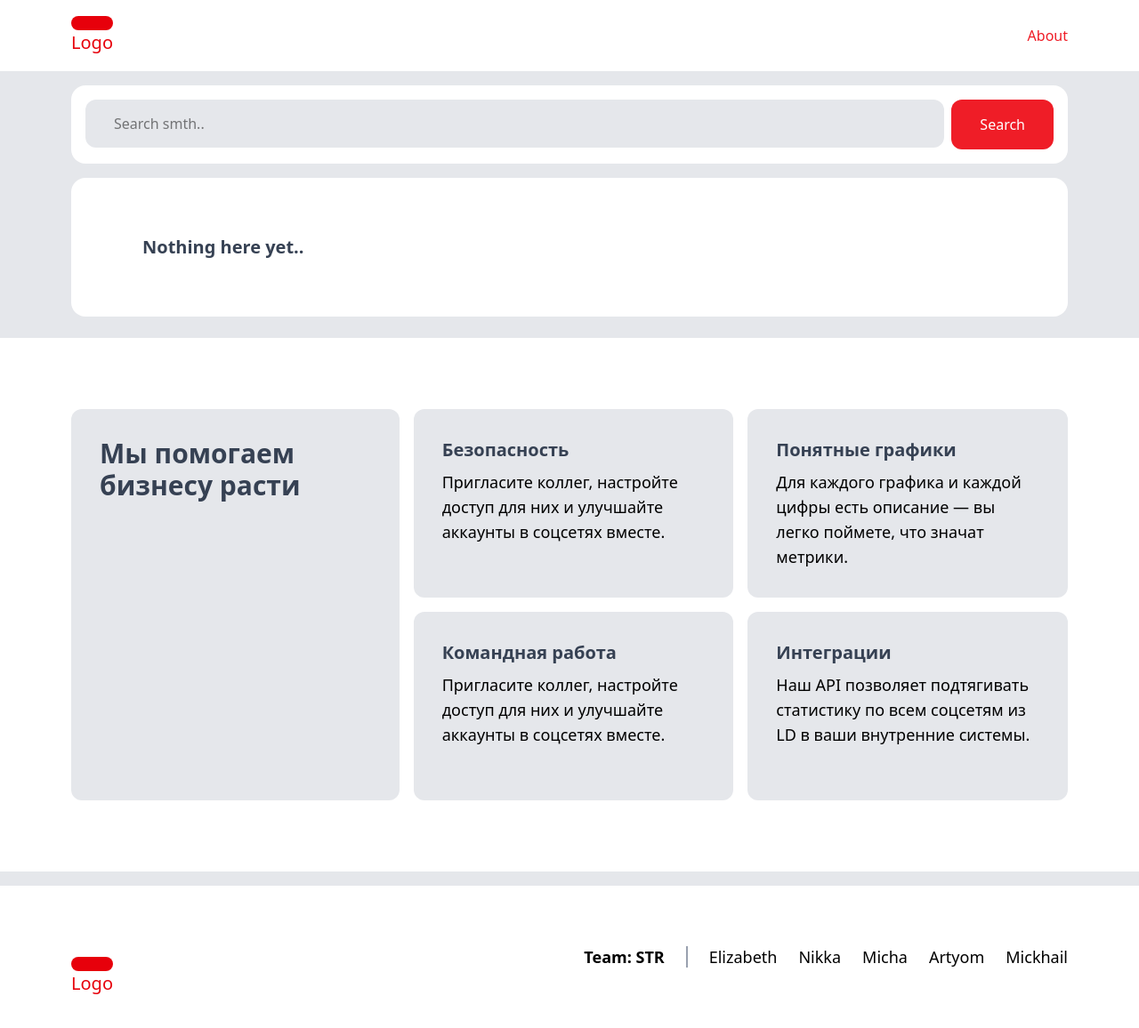
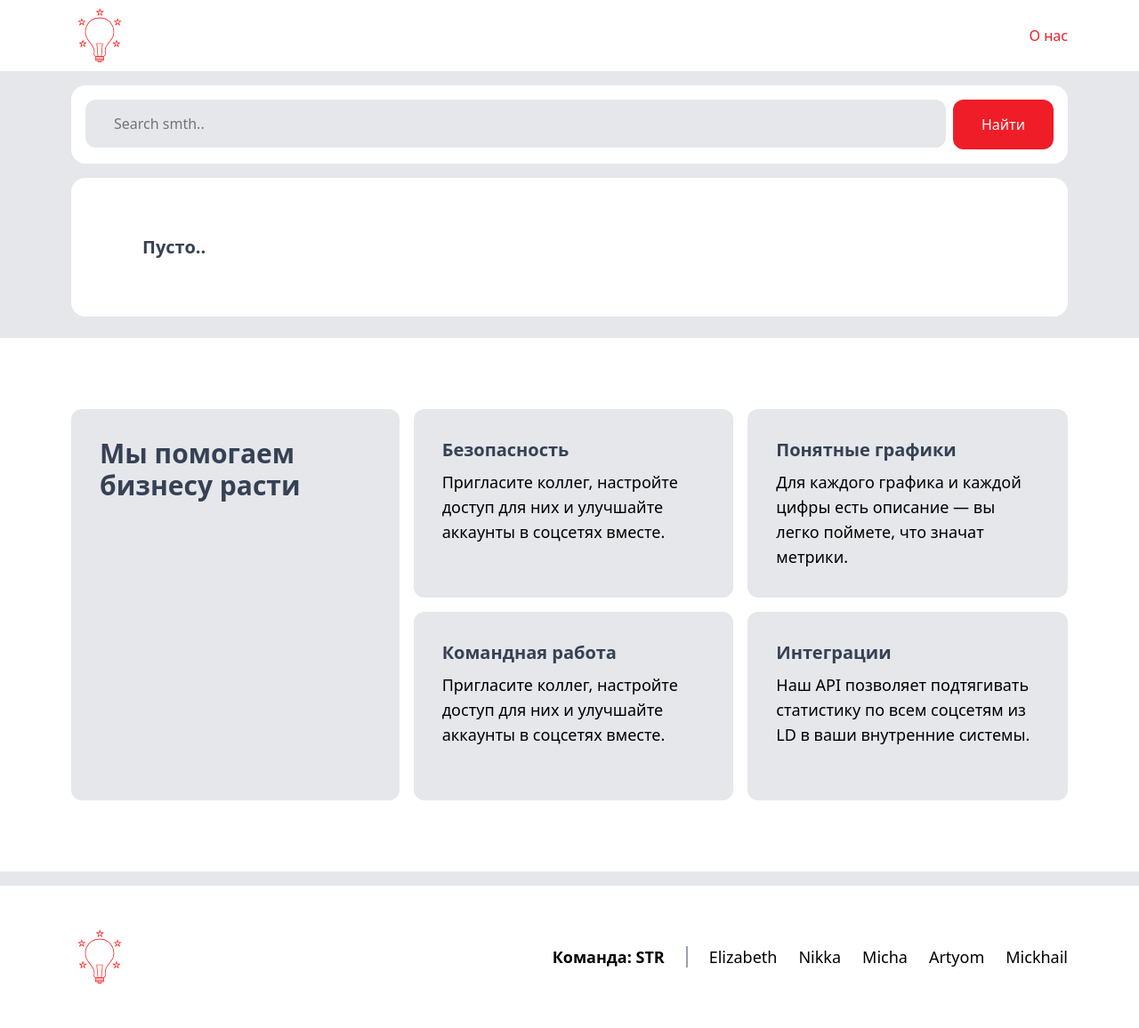
Before and after one commit to www-str/www-str-frontend, a React (Vite) app: page / in a window 1280 px wide. Shown: the whole page at 89% size. Built offline with nearby package versions, Linux system fonts and the light colour scheme.

Commit message:
feat: form added

```diff
--- a/index.html
+++ b/index.html
@@ -3,7 +3,8 @@
   <head>
     <meta charset="UTF-8" />
     <meta name="viewport" content="width=device-width, initial-scale=1.0" />
-    <title>HAKATON RECOMENDATION SYSTEM</title>
+    <link rel="shortcut icon" href="logo.svg" type="image/x-icon">
+    <title>STR Рекомендует</title>
   </head>
   <body>
     <div id="root"></div>
--- a/src/App.tsx
+++ b/src/App.tsx
@@ -2,31 +2,74 @@ import { useRef, useState } from 'react';
 import WideContainer from './components/WideContainer';
 import NarrowContainer from './components/NarrowContainer';
 import AboutBlock from './components/AboutBlock';
-import Logo from './components/Logo';
+import Logo from './components/ui/Logo';
 import FormModal from './components/FormModal';
 import Button from './components/ui/Button';
 import axios from 'axios';
 
+export type questionDataType = {
+  id: number;
+  title: string;
+  text: string;
+  answers: string[];
+}
+
+const questionData: questionDataType[] = [
+  {
+    id: 1,
+    title: "Вопрос 1",
+    text: "Вам нравится сайт?",
+    answers: ["Да", "Нет"],
+  },
+  {
+    id: 2,
+    title: "Вопрос 2",
+    text: "Оцените качество выданных ответов",
+    answers: ["1", "2", "3", "4", "5"],
+  },
+  {
+    id: 3,
+    title: "Вопрос 3",
+    text: "Эта выдача была полезна?",
+    answers: ["Да", "Нет"],
+  },
+]
+
 function App() {
   const [search, setSearch] = useState("");
-  const [searchResult, setSearchResult] = useState<any>();
+  const [searchResult, setSearchResult] = useState([]);
 
-  const [modalOpen, setModalOpen] = useState(false);
+  const [modalOpen, setModalOpen] = useState({ first: true, open: false });
+  const [error, setError] = useState(false);
 
   const ref = useRef<HTMLDivElement>(null);
 
   const handlClick = async () => {
-    // setModalOpen(prev => !prev)
+
     if (search != '') {
       try {
+        setError(false);
         const url = `${import.meta.env.VITE_API_URL}?key=${import.meta.env.VITE_GOOGLE_API_KEY}&cx=${import.meta.env.VITE_SEARCH_KEY}&q=${search}+краснодар`;
         const data = await axios.get(url);
         setSearchResult(data.data.items);
-      } catch (err) {
+        setSearch('');
+        setModalOpen({ first: true, open: false });
+
+        if (modalOpen.first) {
+          setTimeout(() => {
+            setModalOpen({ first: false, open: true });
+          }, 3000)
+        }
+      } catch (err: any) {
+        setError(true);
         console.error(err);
       }
     }
-    setSearch('');
+    if (modalOpen.first) {
+      setTimeout(() => {
+        setModalOpen({ first: false, open: true });
+      }, 3000)
+    }
   }
 
   const handleChangeSearch = (e: React.ChangeEvent<HTMLInputElement>) => {
@@ -43,13 +86,13 @@ function App() {
 
   return (
     <div className="flex flex-col bg-gray-200">
-      {modalOpen && <FormModal />}
+      {modalOpen.open && <FormModal onClose={() => setModalOpen({ first: false, open: false })} data={questionData} />}
 
       <div className="flex flex-col gap-4">
-        <WideContainer classname='flex items-center gap-2 min-h-20'>
+        <WideContainer classname='flex items-center gap-2 max-h-20 py-6'>
           <>
             <Logo />
-            <a className="ml-auto mr-0 cursor-pointer text-[#ef1d27] font-medium" onClick={handleScroll}>About</a>
+            <a className="ml-auto mr-0 cursor-pointer text-[#ef1d27] font-medium" onClick={handleScroll}>О нас</a>
           </>
         </WideContainer>
 
@@ -61,12 +104,12 @@ function App() {
               type="text" value={search} onChange={handleChangeSearch}
               onKeyDown={(e) => { e.key === 'Enter' && handlClick() }}
             />
-            <Button onclick={handlClick}>Search</Button>
+            <Button onclick={handlClick}>Найти</Button>
           </>
         </NarrowContainer>
         <NarrowContainer classname='h-full mb-3'>
-          <ul className='flex flex-col px-20 py-16 gap-4'>
-            {searchResult ? searchResult.map((item: any, idx: number) => (
+          <ul className='flex flex-col px-5 lg:px-20 py-16 gap-4'>
+            {searchResult.length > 0 ? searchResult.map((item: any, idx: number) => (
               <li key={idx} title={item.snippet} className='cursor-pointer list-disc'>
                 <a href={item.link} target='_blank' className=' transition hover:underline hover:text-[#ef1d27]'>
                   {item.title}
@@ -74,8 +117,13 @@ function App() {
                 <p className='text-sm text-gray-500'>{item.snippet}</p>
               </li>
             )) : (
-              <div className="text-xl font-bold text-gray-700">Nothing here yet..</div>
+              <div className="text-xl font-bold text-gray-700">
+                {error ? (
+                  <span className='text-red-600'>Что-то пошло не так, попробуйте позже</span>
+                ) : "Пусто.."}
+              </div>
             )}
+
           </ul>
 
         </NarrowContainer>
@@ -94,11 +142,11 @@ function App() {
           </>
         </WideContainer>
 
-        <WideContainer classname='py-20 max-h-12 flex justify-between'>
+        <WideContainer classname='py-20 lg:max-h-12 flex flex-col lg:flex-row items-center gap-6 justify-between'>
           <>
             <Logo />
-            <div className="l-auto flex items-center gap-6">
-              <p className='text-lg font-bold'>Team: STR</p>
+            <div className="l-auto flex items-center justify-center lg:justify-start flex-wrap gap-6">
+              <p className='text-lg font-bold'>Команда: STR</p>
               <span className='h-6 w-0.5 bg-gray-400'></span>
               <p className='text-lg font-medium'>Elizabeth</p>
               <p className='text-lg font-medium'>Nikka</p>
--- a/src/components/FormModal.tsx
+++ b/src/components/FormModal.tsx
@@ -1,21 +1,41 @@
+import { useState } from 'react';
+import { questionDataType } from '../App';
 import Button from './ui/Button'
 
-const FormModal = () => {
+interface IFormModal {
+    data: questionDataType[];
+    onClose: () => void;
+}
+
+const FormModal = ({ data, onClose }: IFormModal) => {
+    const [curQuestion, setCurQuestion] = useState(0);
+
+    const handleNext = () => {
+        setCurQuestion(curQuestion + 1);
+    }
+
     return (
-        <>
-            <div className='fixed z-10 right-10 bottom-10 w-120 h-40 bg-red-200 rounded-2xl
-                flex flex-col '>
-                <div className="">
-                    <span>Question 1</span>
-                    <p>fmsadms mdksm kslakm klw kkdsakdmk</p>
+        <div className='fixed z-10 right-10 bottom-10 w-120 h-fit bg-red-200 rounded-2xl flex flex-col gap-4 p-6'>
+            <div className="">
+                <span className='font-medium text-xl'>{data[curQuestion].title}</span>
+                <p>{data[curQuestion].text}</p>
+            </div>
+            <div className="flex items-center justify-between flex-wrap gap-4">
+                <div className="flex gap-2 justify-between">
+                    {data[curQuestion].answers.map((el, index) => (
+                        <Button key={index}>{el}</Button>
+                    ))}
+                </div>
+                <div className="ml-auto">
+                    {data.length - 1 === curQuestion ? (
+                        <Button onclick={onClose}>Завершить</Button>
+                    ) : (
 
-                </div>
-                <div className="">
-                    <Button className=''>Skip</Button>
-                    <Button className=''>Next</Button>
+                        <Button className='' onclick={handleNext}>Следующий</Button>
+                    )}
                 </div>
             </div>
-        </>
+        </div>
     )
 }
 
--- a/src/components/Logo.tsx
+++ /dev/null
@@ -1,12 +0,0 @@
-const Logo = () => {
-    return (
-        <div className='w-fit'>
-            <span className='block bg-red-600 h-4 rounded-full'></span>
-            <p className='text-xl font-medium text-red-600'>
-                Logo
-            </p>
-        </div>
-    )
-}
-
-export default Logo
--- /dev/null
+++ b/src/components/ui/Logo.tsx
@@ -0,0 +1,11 @@
+type LogoType = {
+    className?: string
+}
+
+const Logo = ({ className }: LogoType) => {
+    return (
+        <img src="/logo.svg" className={`w-auto h-16 ${className}`} />
+    )
+}
+
+export default Logo
```
Also changed, not shown: public/logo.svg (added), 1 other file (tests, documents, lock files or other folders).
